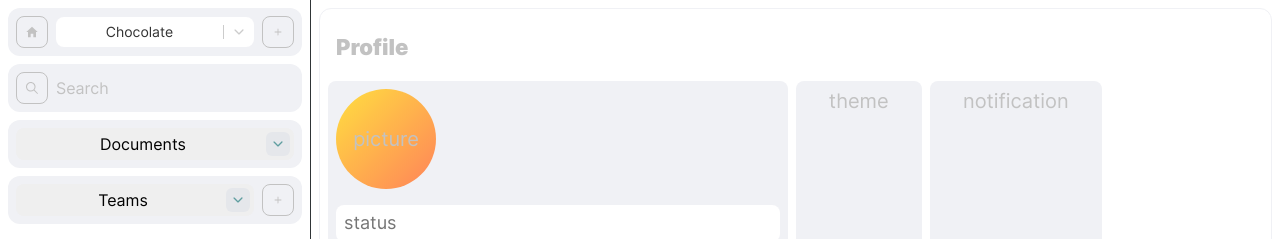
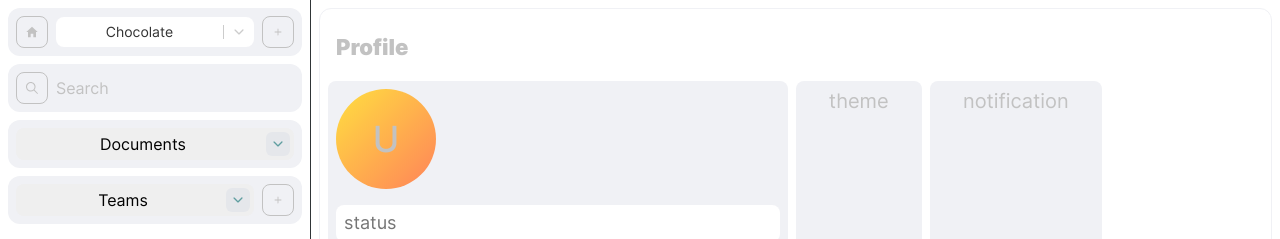
Before and after one commit to entools/tools.interface, a React (Vite) app: page /profile in a window 1280 px wide. Shown: the top 239 px of the page. Built offline with nearby package versions, Linux system fonts and the light colour scheme.

Commit message:
fix: profile page

```diff
--- a/src/pages/profile-page/profile-page.module.css
+++ b/src/pages/profile-page/profile-page.module.css
@@ -59,4 +59,6 @@
   display: flex;
   justify-content: center;
   align-items: center;
+  font-weight: 500;
+  font-size: 36px;
 }
--- a/src/pages/profile-page/profile-page.tsx
+++ b/src/pages/profile-page/profile-page.tsx
@@ -8,7 +8,7 @@ function ProfilePage() {
       </h2>
       <div className={style.form}>
         <div className={style.account}>
-          <div className={style.picture}>picture</div>
+          <div className={style.picture}>U</div>
           <input
             className="input"
             placeholder="status"
```
